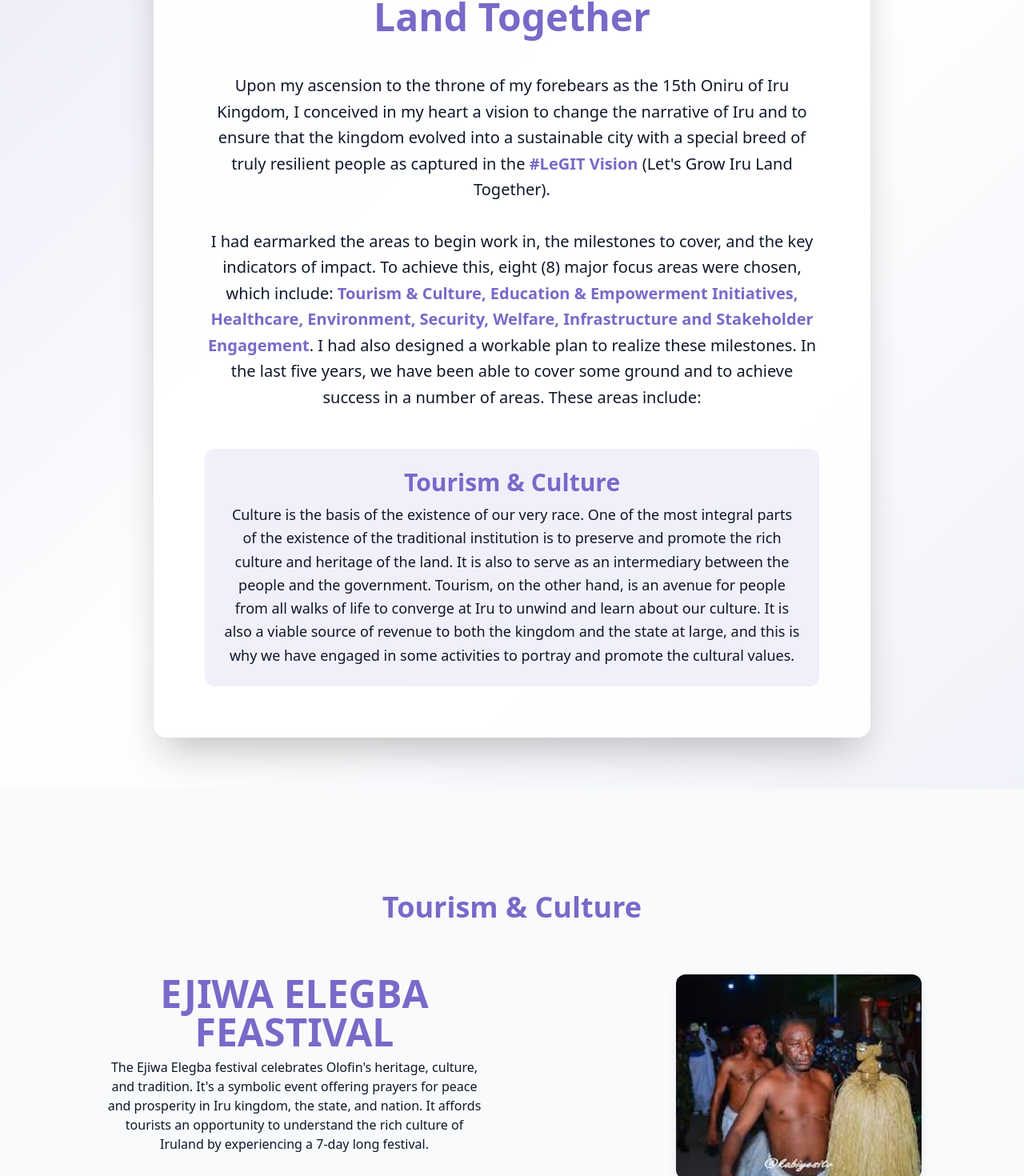
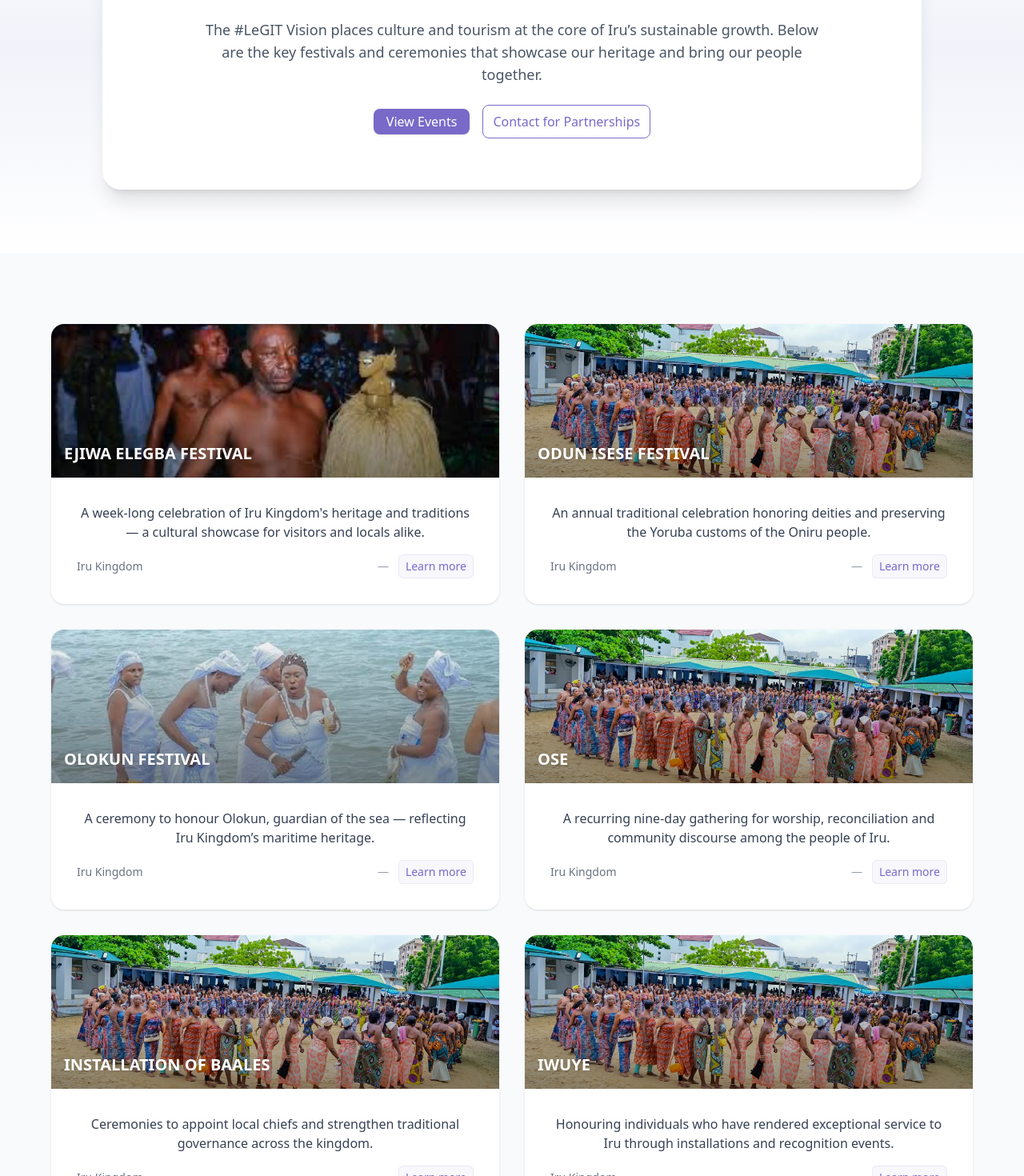
Before and after one commit to sammyd0e/ONIRUPALACE, a React (Vite) app: page /culture in a window 1280 px wide. Shown: the part 197-1667 px from the top of the page at 80% size. Built offline with nearby package versions, Linux system fonts and the light colour scheme; a web font is replaced by a local one.

Commit message:
Add Instagram embed to event modal and update Instagram SDK

```diff
--- a/index.html
+++ b/index.html
@@ -17,5 +17,6 @@
   <body>
     <div id="root"></div>
     <script type="module" src="/src/main.jsx"></script>
+    <script async defer crossorigin="anonymous" src="https://connect.facebook.net/en_US/sdk.js#xfbml=1&version=v18.0"></script>
   </body>
 </html>
--- a/src/components/event.jsx
+++ b/src/components/event.jsx
@@ -1,182 +1,289 @@
 
 
 
-import React, { useEffect, useRef } from "react";
+import React, { useEffect, useRef, useState } from "react";
+import { useNavigate } from "react-router-dom";
 import elegbafeast from "/projects/elegba image.jpeg";
-import youth from "/projects/youthempowerment.jpeg"
-import ejiwaelegba from "/projects/ejiwaelegba.png"
-import olokun from "/projects/olokun.png"
-import seafood from "/projects/seafood.png"
-
+import youth from "/projects/youthempowerment.jpeg";
+import ejiwaelegba from "/projects/ejiwaelegba.png";
+import olokun from "/projects/olokun.png";
+import seafood from "/projects/seafood.png";
 
 const events = [
 	{
-		title: "EJIWA ELEGBA FEASTIVAL",
+		title: "EJIWA ELEGBA FESTIVAL",
 		description:
-			"The Ejiwa Elegba festival celebrates Olofin's heritage, culture, and tradition. It's a symbolic event offering prayers for peace and prosperity in Iru kingdom, the state, and nation. It affords tourists an opportunity to understand the rich culture of Iruland by experiencing a 7-day long festival.",
-		images: [ejiwaelegba, ejiwaelegba],
+			"A week-long celebration of Iru Kingdom's heritage and traditions — a cultural showcase for visitors and locals alike.",
+		image: ejiwaelegba,
+		action: "modal",
+		instagram: "https://www.instagram.com/gbirin_leko_n_dan/reel/DPPIra8DAUz/",
 	},
 	{
-		title: "ODUN ISESE FEASTIVAL",
+		title: "ODUN ISESE FESTIVAL",
 		description:
-			"The Odun Isese festival in Oniru Kingdom, Lagos, Nigeria, is an annual Yoruba traditional celebration held on August 20th, featuring traditions to honor deities and showcase rich cultural heritage.",
-		images: [elegbafeast, elegbafeast],
+			"An annual traditional celebration honoring deities and preserving the Yoruba customs of the Oniru people.",
+		image: elegbafeast,
+		action: "route",
+		payload: "/HERITAGEHUB",
 	},
 	{
-		title: "OLOKUN FEASTIVAL",
+		title: "OLOKUN FESTIVAL",
 		description:
-			"Olokun is regarded as the goddess of the ocean. As a kingdom surrounded by the ocean and historically renowned for fishing, tradition demands that certain deities be celebrated and appeased to maintain peace and prosperity. One of these deities is Olokun.",
-		images: [olokun, olokun],
+			"A ceremony to honour Olokun, guardian of the sea — reflecting Iru Kingdom’s maritime heritage.",
+		image: olokun,
+		action: "external",
+		payload: "https://en.wikipedia.org/wiki/Olokun",
 	},
 	{
 		title: "OSE",
 		description:
-			"Ose is a traditional event that takes place every nine days. It is a point where all sons and daughters of Iru Kingdom come together to worship and table any concerns before the deities and forebearers.",
-		images: [elegbafeast, elegbafeast],
+			"A recurring nine-day gathering for worship, reconciliation and community discourse among the people of Iru.",
+		image: elegbafeast,
+		action: "contact",
+		payload: "info@iru-kingdom.org",
 	},
 	{
-		title: "Installation of Baales",
+		title: "INSTALLATION OF BAALES",
 		description:
-			"Since my ascension we have installed over (7) Baales in Iru Kindom. This is borne out of the understanding that it is impossible for me to achieve the #LeGIT Vision alone and also the need to uphold the culture of Iru Kindom.",
-		images: [elegbafeast, elegbafeast],
+			"Ceremonies to appoint local chiefs and strengthen traditional governance across the kingdom.",
+		image: elegbafeast,
+		action: "download",
 	},
 	{
 		title: "IWUYE",
 		description:
-			"As part of the activities of the first year anniversary, twelve honorary chiefs were installed. The wuye is done to recognize these people for their exceptional contributions to Iru King and to also expose the rich culture and heritage of Iru.",
-		images: [elegbafeast, elegbafeast],
+			"Honouring individuals who have rendered exceptional service to Iru through installations and recognition events.",
+		image: elegbafeast,
+		action: "external",
+		payload: "https://example.com/iwuye",
 	},
 	{
-		title: "LAGOS SEA-FOOD FEASTIVAL",
+		title: "LAGOS SEAFOOD FESTIVAL",
 		description:
-			"The Lagos Seafood Festival has been hosted in Iru Kingdom since 2011 at the Eko Atlantic and was moved to the Muri Okunola park a few years later. The Seafood festival is organized by the Lagos State Ministry of Agriculture and aligns with the Agricultural and Tourism aspects of the #LeGIT Vision.",
-		images: [seafood, seafood],
-		video: "https://www.youtube.com/embed/dQw4w9WgXcQ", // Only last event has video
+			"A popular festival highlighting Iru’s link to the sea and the culinary traditions of Lagos — a draw for tourism and commerce.",
+		image: seafood,
+		video: "https://www.youtube.com/embed/dQw4w9WgXcQ",
+		action: "video",
 	},
 ];
 
 export function Event() {
 	const sectionRef = useRef(null);
+	const [modalOpen, setModalOpen] = useState(false);
+	const [selectedEvent, setSelectedEvent] = useState(null);
+	const navigate = useNavigate();
+
+	function handleLearnMore(ev) {
+		switch (ev.action) {
+			case "route":
+				if (ev.payload) navigate(ev.payload);
+				break;
+			case "external":
+				if (ev.payload) window.open(ev.payload, "_blank", "noopener,noreferrer");
+				break;
+			case "contact":
+				// open mail client
+				if (ev.payload) window.location.href = `mailto:${ev.payload}?subject=Inquiry about ${encodeURIComponent(ev.title)}`;
+				break;
+			case "download": {
+				// download the image
+				const a = document.createElement("a");
+				a.href = ev.image;
+				a.download = `${ev.title.replace(/\s+/g, "_")}.jpg`;
+				document.body.appendChild(a);
+				a.click();
+				a.remove();
+				break;
+			}
+			case "video":
+			case "modal":
+			default:
+				setSelectedEvent(ev);
+				setModalOpen(true);
+				break;
+		}
+	}
 
 	useEffect(() => {
-		// Add transition classes after a short delay for smoother effect
 		const timeout = setTimeout(() => {
 			if (sectionRef.current) {
 				sectionRef.current.classList.add("opacity-100", "translate-y-0");
 			}
-		}, 100); // Delay for effect
-
+		}, 120);
 		return () => clearTimeout(timeout);
 	}, []);
 
+	useEffect(() => {
+		// Load Instagram embed script when modal opens or updates
+		if (modalOpen && window.instgrm) {
+			window.instgrm.Embeds.process();
+		}
+	}, [modalOpen]);
+
 	return (
 		<>
-			{/* Intro Section */}
-			<section className="transition-all duration-1000 ease-out opacity-100 translate-y-0 py-16 px-4 bg-gradient-to-br from-primary/10 via-white to-primary/5">
-				<div className="max-w-4xl mx-auto bg-white/90 rounded-2xl shadow-2xl p-10 md:p-16 flex flex-col gap-6">
-					<h1 className="text-3xl md:text-5xl font-extrabold text-primary mb-4 text-center leading-tight animate-fade-in-delay-1">
-						The #LeGIT Vision: Growing Iru Land Together
-					</h1>
-					<p className="text-lg md:text-xl text-muted-foreground leading-relaxed mb-2 text-center animate-fade-in-delay-1.4">
-						Upon my ascension to the throne of my forebears as the 15th Oniru of
-						Iru Kingdom, I conceived in my heart a vision to change the narrative
-						of Iru and to ensure that the kingdom evolved into a sustainable city
-						with a special breed of truly resilient people as captured in the{" "}
-						<span className="font-bold text-primary">#LeGIT Vision</span> (Let's
-						Grow Iru Land Together).
-					</p>
-					<p className="text-lg md:text-xl text-muted-foreground leading-relaxed mb-2 text-center animate-fade-in-delay-1.8">
-						I had earmarked the areas to begin work in, the milestones to cover,
-						and the key indicators of impact. To achieve this, eight (8) major
-						focus areas were chosen, which include:{" "}
-						<span className="font-semibold text-primary">
-							Tourism & Culture, Education & Empowerment Initiatives, Healthcare,
-							Environment, Security, Welfare, Infrastructure and Stakeholder
-							Engagement
-						</span>
-						. I had also designed a workable plan to realize these milestones. In
-						the last five years, we have been able to cover some ground and to
-						achieve success in a number of areas. These areas include:
-					</p>
-					<div className="bg-primary/10 rounded-xl p-6 mt-4">
-						<h2 className="text-2xl md:text-3xl font-bold text-primary mb-2 text-center">
+			<section className="py-20 px-6 bg-gradient-to-b from-white via-primary/5 to-white">
+				<div className="max-w-5xl mx-auto bg-white/95 backdrop-blur-sm rounded-3xl shadow-xl p-10 md:p-16">
+					<div className="text-center">
+						<h1 className="text-xl md:text-4xl lg:text-5xl font-extrabold mb-4 leading-tight ">
 							Tourism & Culture
-						</h2>
-						<p className="text-base md:text-lg text-muted-foreground leading-relaxed text-center">
-							Culture is the basis of the existence of our very race. One of the
-							most integral parts of the existence of the traditional institution
-							is to preserve and promote the rich culture and heritage of the
-							land. It is also to serve as an intermediary between the people and
-							the government. Tourism, on the other hand, is an avenue for people
-							from all walks of life to converge at Iru to unwind and learn about
-							our culture. It is also a viable source of revenue to both the
-							kingdom and the state at large, and this is why we have engaged in
-							some activities to portray and promote the cultural values.
+						</h1>
+						<p className="mx-auto max-w-3xl text-sm md:text-lg text-gray-600 mb-6">
+							The #LeGIT Vision places culture and tourism at the core of Iru’s
+							sustainable growth. Below are the key festivals and ceremonies that
+							showcase our heritage and bring our people together.
 						</p>
+						<div className="flex items-center justify-center gap-4">
+							<a
+								href="#events"
+								className="inline-block bg-primary text-white font-medium rounded-lg px-4 py-1 shadow hover:shadow-lg transition"
+								aria-label="See events"
+							>
+								View Events
+							</a>
+							<a
+								href="/ContactSection"
+								className=" inline-block border border-primary text-primary font-medium rounded-lg px-3 py-2 hover:bg-primary/5 transition"
+								aria-label="Contact for partnerships"
+							>
+								Contact for Partnerships
+							</a>
+						</div>
 					</div>
 				</div>
 			</section>
 
+			<section
+				id="events"
+				ref={sectionRef}
+				className="transition-all duration-700 ease-out opacity-0 translate-y-6 py-16 px-6 bg-gray-50"
+			>
+				<div className="max-w-6xl mx-auto">
+					<h2 className="sr-only">Events and Festivals</h2>
+					<div className="grid grid-cols-1 md:grid-cols-2 gap-8">
+						{events.map((ev, idx) => (
+							<article
+								key={ev.title}
+								className="group bg-white rounded-2xl shadow hover:shadow-2xl transition transform hover:-translate-y-1 overflow-hidden"
+								aria-labelledby={`event-${idx}-title`}
+							>
+								<div className="relative h-56 md:h-48">
+									<img
+										src={ev.image}
+										alt={ev.title}
+										className="w-full h-full object-cover"
+									/>
+									<div className="absolute inset-0 bg-gradient-to-t from-black/45 to-transparent opacity-90" />
+									<div className="absolute left-4 bottom-4">
+										<h3
+											id={`event-${idx}-title`}
+											className="text-white text-lg md:text-xl font-semibold drop-shadow"
+										>
+											{ev.title}
+										</h3>
+									</div>
+								</div>
 
-			{/* Events Section */}
-			<section
-				ref={sectionRef}
-				className=" animate-fade-in-delay-1 transition-all duration-1000 ease-out opacity-0 translate-y-8 py-24 px-4 bg-gray-50"
+								<div className="p-6 md:p-8">
+									<p className="text-gray-700 mb-4 text-sm md:text-base">{ev.description}</p>
+									<div className="flex items-center justify-between">
+										<div className="text-sm text-gray-500">Iru Kingdom</div>
+										<div className="flex items-center gap-3">
+											{ev.video ? (
+												<a
+													href={ev.video}
+													target="_blank"
+													rel="noreferrer"
+													className="text-primary font-medium text-sm hover:underline"
+												>
+													Watch video
+												</a>
+											) : (
+												<span className="text-sm text-gray-400">—</span>
+											)}
+											<button
+												onClick={() => handleLearnMore(ev)}
+												className="inline-block text-sm bg-primary/5 text-primary px-2 py-1 rounded-md border border-primary/10 hover:bg-primary/10"
+												aria-label={`Learn more about ${ev.title}`}
+											>
+												Learn more
+											</button>
+										</div>
+									</div>
+								</div>
+							</article>
+						))}
+					</div>
+				</div>
+			</section>
+
+		{/* Modal for details / video */}
+		{modalOpen && selectedEvent && (
+			<div
+				className="fixed inset-0 z-50 flex items-center justify-center bg-black/50"
+				onClick={() => {
+					setModalOpen(false);
+					setSelectedEvent(null);
+				}}
 			>
-				<h2 className="text-4xl font-bold mb-16 text-center text-primary">
-					Tourism & Culture
-				</h2>
-				<div className="max-w-5xl mx-auto flex flex-col gap-16">
-					{events.map((event, idx) => (
-						<div
-							key={event.title}
-							className={`flex flex-col md:flex-row items-center md:items-start gap-8 ${
-								idx === events.length - 1 ? "md:justify-end" : ""
-							}`}
-						>
-							{/* Event details on the left */}
-							<div className="flex-1">
-								<h3 className="text-2xl md:text-5xl font-semibold text-primary mb-2 animate-fade-in-delay-1">
-									{event.title}
-								</h3>
-								<p className="text-muted-foreground mb-4">
-									{event.description}
-								</p>
-							</div>
-							{/* Merged images and video on the right */}
-							<div className="flex flex-col items-center gap-6 md:w-1/2 w-full">
-								{/* Merged images - always visible, stacked on mobile */}
-								<div className="relative w-full max-w-lg h-64 mb-2 flex flex-row md:block animate-fade-in-delay-1">
-									<img
-										src={event.images[0]}
-										alt={event.title + " image 1"}
-										className="w-1/2  hidden h-64 object-cover rounded-xl shadow-lg md:absolute md:left-0 md:top-0 md:w-3/5 md:h-full transition-all duration-700 ease-in-out"
-									/>
-									<img
-										src={event.images[1]}
-										alt={event.title + " image 2"}
-										className=" animate-fade-in-delay-1 w-full h-74 object-cover rounded-xl shadow-lg opacity-80 md:absolute md:right-0 md:top-0 md:w-3/5 md:h-full transition-all duration-700 ease-in-out"
-										style={{ zIndex: 1 }}
-									/>
-								</div>
-								{/* Only show video for last event */}
-								{event.video && (
-									<div className="w-full max-w-lg h-64">
+				<div
+					className="bg-white rounded-lg max-w-3xl w-full mx-4 max-h-[90vh] flex flex-col relative"
+					onClick={(e) => e.stopPropagation()}
+				>
+					<button
+						onClick={() => {
+							setModalOpen(false);
+							setSelectedEvent(null);
+						}}
+						className="absolute right-4 top-4 text-gray-600 hover:text-gray-900 text-2xl font-bold z-10"
+						aria-label="Close details"
+					>
+						✕
+					</button>
+					<div className="overflow-y-auto flex-1 p-6">
+						<h3 className="text-2xl font-semibold text-primary mb-3 pr-8">{selectedEvent.title}</h3>
+						<div className="flex flex-col md:flex-row gap-4">
+							<img src={selectedEvent.image} alt="" className="w-full md:w-1/3 object-cover rounded" />
+							<div className="text-gray-700">
+								<p className="mb-4">{selectedEvent.description}</p>
+								{selectedEvent.video ? (
+									<div className="aspect-video w-full md:w-2/3">
 										<iframe
-											src={event.video}
-											title={event.title + " video"}
+											src={selectedEvent.video}
+											title={selectedEvent.title}
 											frameBorder="0"
-											allow="autoplay; encrypted-media"
+											allow="accelerometer; autoplay; clipboard-write; encrypted-media; gyroscope; picture-in-picture"
 											allowFullScreen
-											className="w-full h-full rounded-xl shadow-lg transition-all duration-700 ease-in-out"
-										></iframe>
+											className="w-full h-full rounded"
+										/>
+									</div>
+								) : (
+									<div class='name' className="text-sm text-gray-600">
+										<p>The Ejiwa Elegba festival is an opportunity for us to take a walk back in time and witness how the sons and daughters of Olofin celebrated their fore-bearers in time past, appreciating culture, tradition, and ancient knowledge.
+
+It is symbolic because it is a time set aside annually to offer prayers for peace and prosperity for Iru kingdom and her indigenes, the state, and the nation at large.
+
+As the custodian of our rich heritage, culture, and tradition, I hereby announce the forthcoming Ejiwa Elegba Iru festival 2026.
+
+Whilst I look forward to the drumming, dancing, Singing, and display of talents by the great people of Iru land, sons and daughters of Olofin (Home and Abroad), even as we embrace the #LeGIT future ahead of us as well as many more moments of celebration and unending victory, I acknowledge in advance the inconvenience this might cause on the traffic flow even as I implore all residents of the Oniru Estate and environs to please adhere to all traffic instructions given to them by the officials who will be on ground to ensure that traffic flows seamlessly.
+</p>
+<div className='carry'>
+	<blockquote className="instagram-media" data-instgrm-permalink="https://www.instagram.com/gbirin_leko_n_dan/reel/DPPIra8DAUz/" data-instgrm-version="14">
+		<a href="https://www.instagram.com/gbirin_leko_n_dan/reel/DPPIra8DAUz/" target="_blank" rel="noreferrer">
+			View this post on Instagram
+		</a>
+	</blockquote>
+</div>
+
+
 									</div>
 								)}
 							</div>
 						</div>
-					))}
+					</div>
 				</div>
-			</section>
+			</div>
+		)}
 		</>
 	);
 }
```
